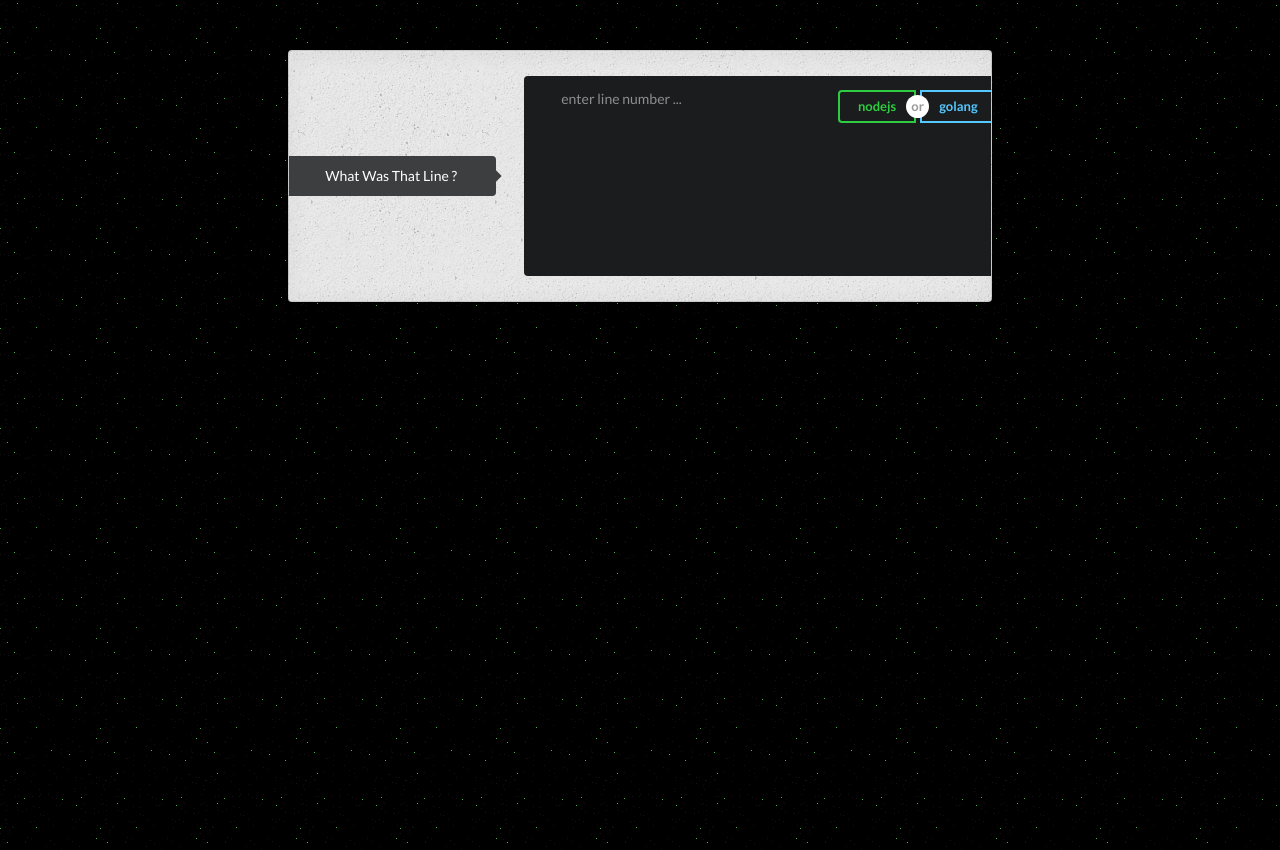
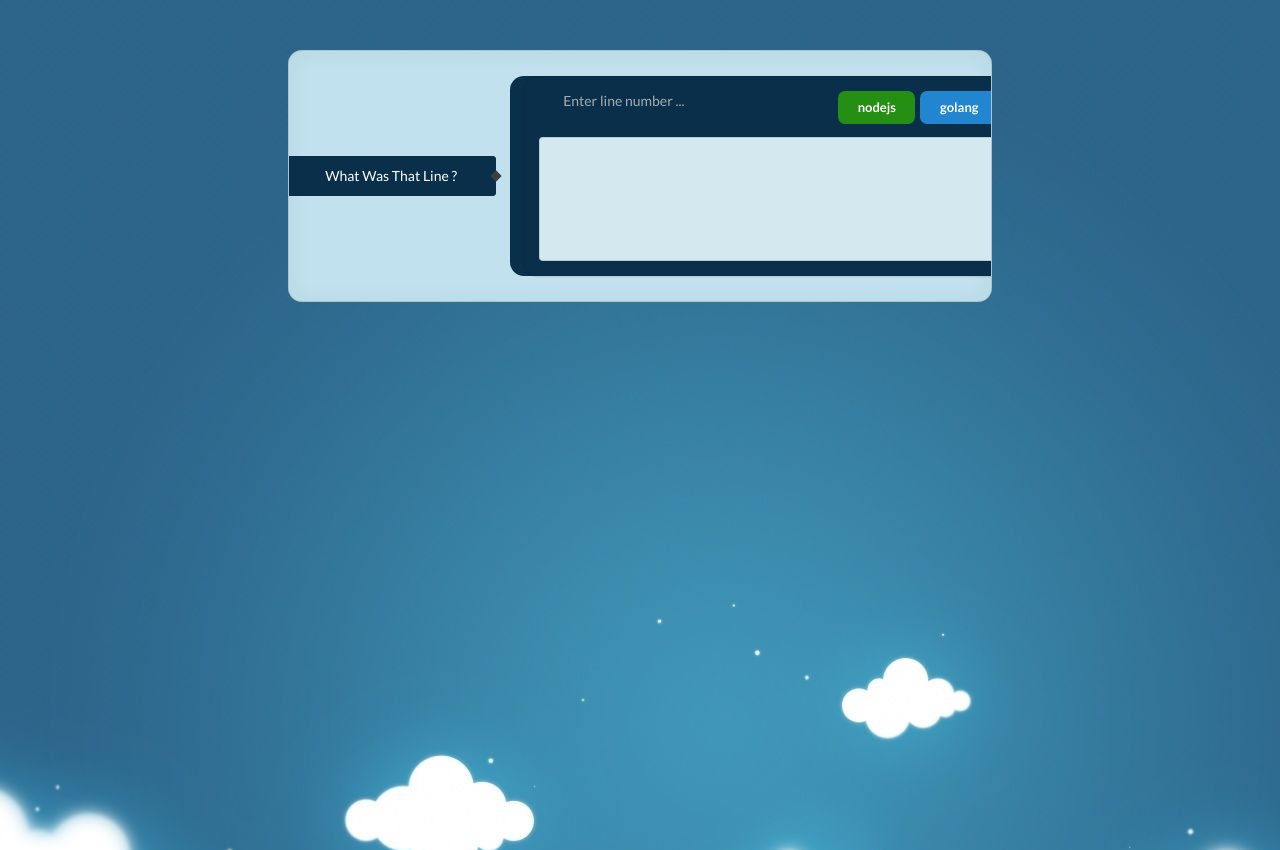
Before and after one commit to shrif-web/Y.E.S-HW1, a website: page front/write/index.html in a window 1280 px wide. Drawn offline with nearby package versions, Linux system fonts and the light colour scheme.

Commit message:
chaned write page theme too

```diff
--- a/front/write/index.html
+++ b/front/write/index.html
@@ -124,41 +124,45 @@
       document.getElementById("line").innerText = content;
     }
   </script>
+  <!-- background-image: url('../noisy.png'); -->
 
-  <body style="background-image: url('../darkness.png');">
+  <body style="background-image: url('../background1.jpg');">
     <div
       class="ui center aligned placeholder segment"
-      style="width: 55%; height: 30%;  margin: 50px auto; background-image: url('../noisy.png');"
+      style="width: 55%; height: 30%;  margin: 50px auto; background-color: #c0e1ed;border-radius: 1rem;"
     >
       <div
         class="ui two column stackable center aligned grid"
         style="overflow:auto;"
       >
-
         <div class="middle aligned row" style="margin-right: 37%;">
           <div class="column">
             <div
               class="ui inverted vertical pointing menu"
-              style="float: right;"
+              style="float: right;background-color: #0a2f4a;"
             >
-              <a class="item active">
+              <a class="item active" style="background-color: #0a2f4a;">
                 What Was That Line ?
               </a>
             </div>
           </div>
-          <div class="column">
+          <div
+            class="column"
+            style="background-color: #0a2f4a;border-radius: 1rem;"
+          >
             <div
-              class="ui inverted fluid segment"
-              style="float:left; width: 490px;height: 200px;"
+              class="ui fluid segment"
+              style="float:left; width: 490px;height: 200px;background-color: #0a2f4a;border-radius: 1rem"
             >
               <div
-                class="ui inverted transparent icon input"
+                class="ui transparent icon input"
                 style="float:left; padding-left: 5%; width: 60%;"
               >
                 <input
                   id="line_number"
                   type="text"
-                  placeholder="enter line number ..."
+                  placeholder="Enter line number ..."
+                  style="color: #d4e8f0;"
                 />
               </div>
               <div
@@ -167,23 +171,25 @@
               >
                 <button
                   onclick="write_nodejs()"
-                  class="ui inverted green button"
+                  class="ui green button"
                   id="nodebtn"
+                  style="background-color: #258f14;border-radius: 0.5rem;"
                 >
                   nodejs
                 </button>
-                <div class="or"></div>
+                <!-- <div class="or"></div> -->
                 <button
                   onclick="write_go()"
-                  class="ui inverted blue button"
+                  class="ui blue button"
                   id="gobtn"
+                  style="border-radius: 0.5rem;margin-left: 5px;"
                 >
                   golang
                 </button>
               </div>
               <div
-                class="ui inverted segment"
-                style="margin-top: 10%; height: 73%;"
+                class="ui segment"
+                style="margin-top: 10%; height: 73%;background-color: #d4e8f0;"
                 id="msgctn"
               >
                 <div class="ui disabled loader" id="linectn">
```
